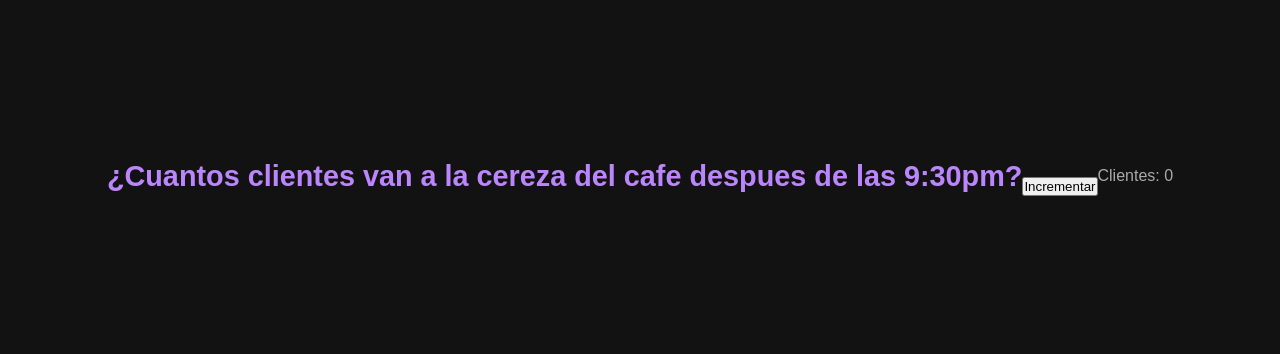
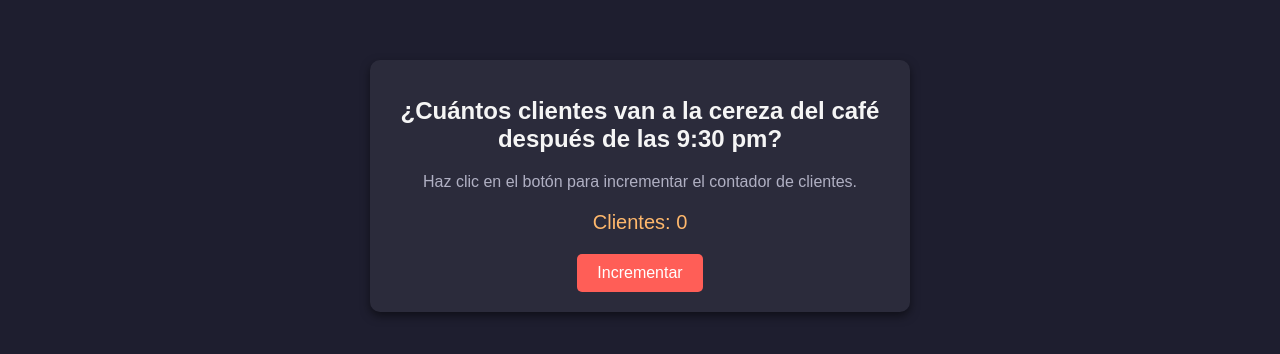
Before and after one commit to AriamSG/Contador-de-clientes, a website: page public/index.html in a window 1280 px wide. Shown: the part 214-568 px from the top of the page. Drawn offline with Linux system fonts and the light colour scheme; no server answers.

Commit message:
prueba de solucion 3

```diff
--- a/public/index.html
+++ b/public/index.html
@@ -1,15 +1,75 @@
 <!DOCTYPE html>
-<html lang="en">
+<html lang="es">
+
 <head>
   <meta charset="UTF-8">
   <meta name="viewport" content="width=device-width, initial-scale=1.0">
   <title>¿Cuántos clientes van a la cereza del café después de las 9:30 pm?</title>
-  <link rel="stylesheet" href="style.css">
+  <style>
+    /* CSS para un tema oscuro y moderno */
+    body {
+      background-color: #1e1e2f;
+      color: #e0e0e0;
+      font-family: Arial, sans-serif;
+      display: flex;
+      align-items: center;
+      justify-content: center;
+      height: 100vh;
+      margin: 0;
+    }
+
+    .container {
+      text-align: center;
+      max-width: 500px;
+      padding: 20px;
+      background-color: #2b2b3b;
+      border-radius: 10px;
+      box-shadow: 0px 4px 10px rgba(0, 0, 0, 0.5);
+    }
+
+    h1 {
+      font-size: 24px;
+      margin-bottom: 20px;
+      color: #f5f5f5;
+    }
+
+    p {
+      font-size: 16px;
+      color: #b0b0c3;
+    }
+
+    .count-display {
+      font-size: 20px;
+      margin: 20px 0;
+      color: #ffb86c;
+    }
+
+    .increment-btn {
+      background-color: #ff5e57;
+      color: #fff;
+      padding: 10px 20px;
+      border: none;
+      border-radius: 5px;
+      cursor: pointer;
+      font-size: 16px;
+      transition: background-color 0.3s;
+    }
+
+    .increment-btn:hover {
+      background-color: #ff856c;
+    }
+  </style>
 </head>
+
 <body>
-  <h1>¿Cuantos clientes van a la cereza del cafe despues de las 9:30pm?</h1>
-  <button id="incrementButton">Incrementar</button>
-  <p>Clientes: <span id="clickCount">0</span></p>
+  <div class="container">
+    <h1>¿Cuántos clientes van a la cereza del café después de las 9:30 pm?</h1>
+    <p>Haz clic en el botón para incrementar el contador de clientes.</p>
+    <div id="clickCountDisplay" class="count-display">
+      Clientes: <span id="clickCount">0</span>
+    </div>
+    <button id="incrementButton" class="increment-btn">Incrementar</button>
+  </div>
 
   <script>
     const clickCount = document.getElementById("clickCount");
@@ -46,4 +106,5 @@
     });
   </script>
 </body>
+
 </html>
```
